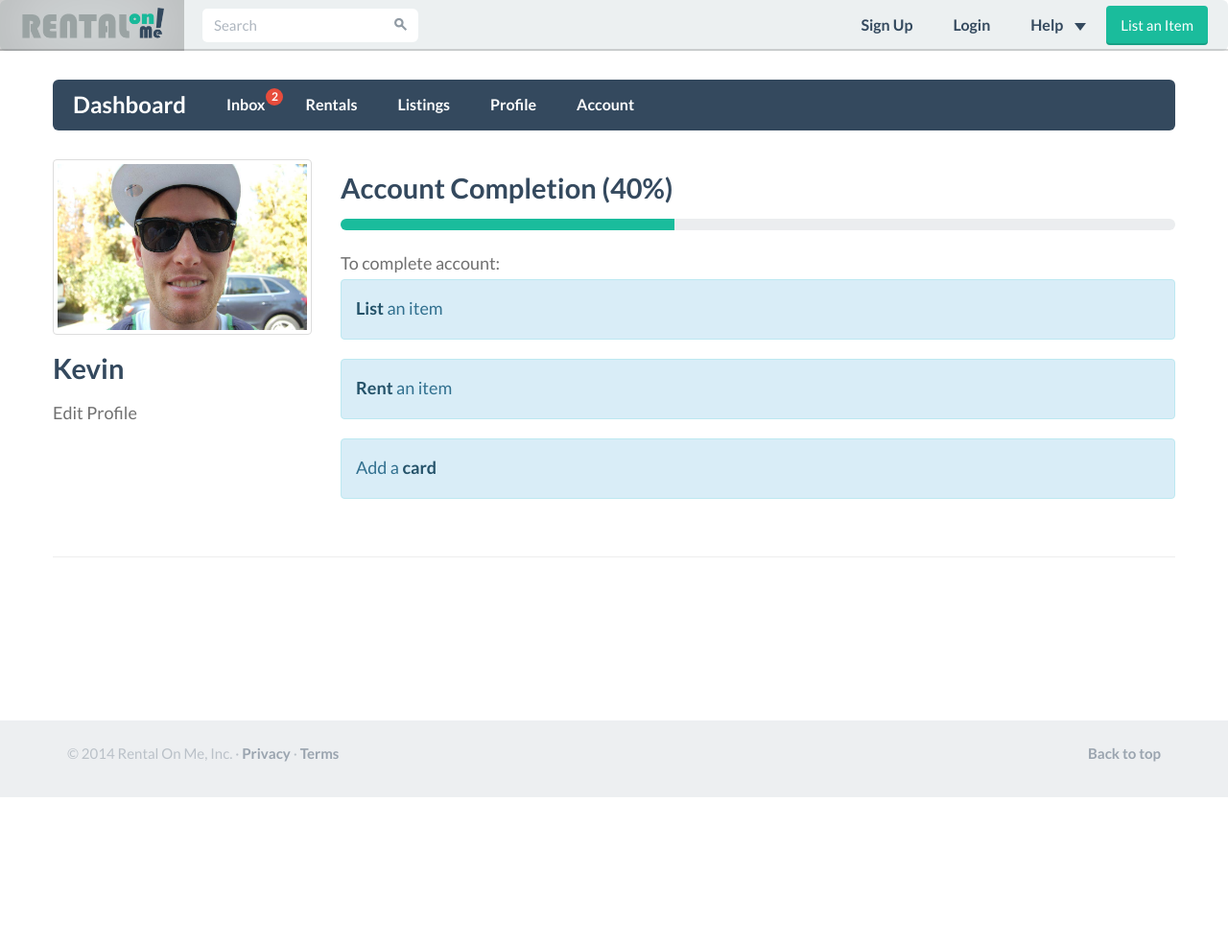
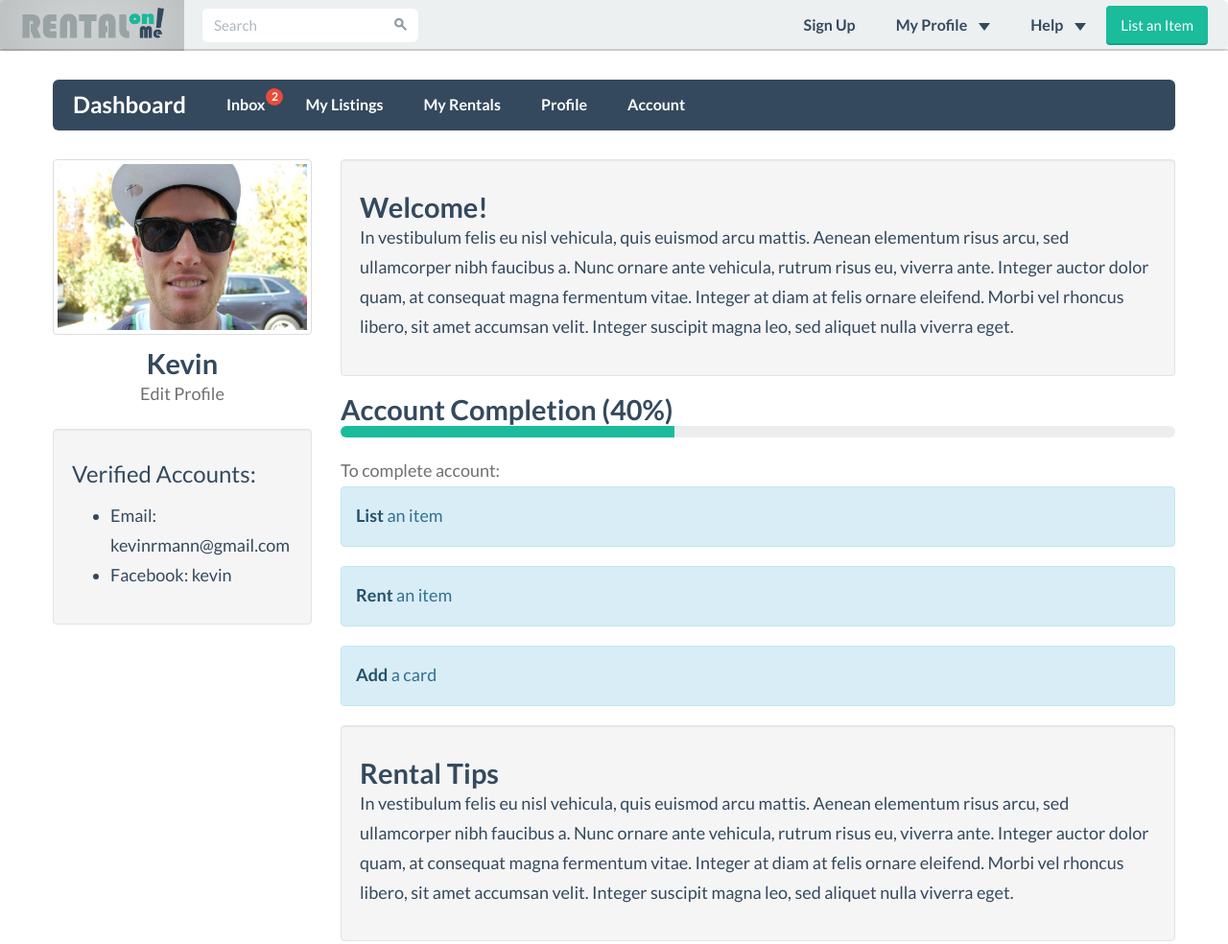
Before and after one commit to kevinmanncito/rental-on-me, a plain HTML site: page dashboard.html in a window 1280 px wide. Shown: the top 984 px of the page at 96% size. Before the commit the page ends 831 px from the top, so only its background shows below. Drawn offline with Linux system fonts and the light colour scheme.

Commit message:
Styling the dashboard a bit more

```diff
--- a/css/base.css
+++ b/css/base.css
@@ -364,6 +364,16 @@ input {margin-bottom: 5px;}
 .dashboard-container {
   min-height: 100%;
 }
+.placeholder img {
+  margin-bottom: 0;
+}
+.placeholder h4 {
+  margin-bottom: 0;
+}
+.block {
+  display: block;
+  margin-bottom: 20px;
+}
 
 /* Item view
 ------------------------- */
--- a/dashboard.html
+++ b/dashboard.html
@@ -34,7 +34,19 @@
     <div class="collapse navbar-collapse" id="navbar-collapse-01">
       <ul class="nav navbar-nav navbar-right">
         <li><a href="signUp.html">Sign Up</a></li>
-        <li><a href="dashboard.html">Login</a></li>
+        <li class="dropdown">
+          <a href="#" class="dropdown-toggle" data-toggle="dropdown">My Profile<b class="caret"></b></a>
+          <ul class="dropdown-menu">
+            <li><a href="#">Dashboard</a></li>
+            <li><a href="#">Inbox</a></li>
+            <li><a href="#">My Listings</a></li>
+            <li><a href="#">My Rentals</a></li>
+            <li><a href="#">Profile</a></li>
+            <li><a href="#">Account</a></li>
+            <li class="divider"></li>
+            <li><a href="#">Logout</a></li>
+          </ul>
+        </li>
         <li class="dropdown">
           <a href="#" class="dropdown-toggle" data-toggle="dropdown">Help<b class="caret"></b></a>
           <ul class="dropdown-menu">
@@ -79,8 +91,8 @@
             <div class="collapse navbar-collapse" id="navbar-collapse-01">
               <ul class="nav navbar-nav">
                 <li><a href="dashboard.html">Inbox</a><span class="navbar-new">2</span></li>
-                <li><a href="dashboard.html">Rentals</a></li>
-                <li><a href="dashboard.html">Listings</a></li>
+                <li><a href="dashboard.html">My Listings</a></li>
+                <li><a href="dashboard.html">My Rentals</a></li>
                 <li><a href="dashboard.html">Profile</a></li>
                 <li><a href="dashboard.html">Account</a></li>
               </ul>
@@ -91,12 +103,29 @@
       </div>
 
       <div class="row placeholders">
+
         <div class="col-xs-6 col-sm-3 placeholder">
           <img src="images/profile.jpg" class="img-responsive thumbnail" alt="Generic placeholder thumbnail">
-          <h4>Kevin</h4>
-          <a href="dashboard.html"><span class="text-muted">Edit Profile</span></a>
+          <h4 class="center">Kevin</h4>
+          <a href="dashboard.html" class="center">
+            <span class="text-muted center block">Edit Profile</span>
+          </a>
+          <div class="well">
+            <h6>Verified Accounts:</h6>
+            <ul>
+              <li>Email: kevinrmann@gmail.com</li>
+              <li>Facebook: kevin</li>
+            </ul>
+          </div>
         </div>
+
         <div class="col-sm-9 placeholder">
+          <div class="well">
+            <h4>Welcome!</h4>
+            <p>
+              In vestibulum felis eu nisl vehicula, quis euismod arcu mattis. Aenean elementum risus arcu, sed ullamcorper nibh faucibus a. Nunc ornare ante vehicula, rutrum risus eu, viverra ante. Integer auctor dolor quam, at consequat magna fermentum vitae. Integer at diam at felis ornare eleifend. Morbi vel rhoncus libero, sit amet accumsan velit. Integer suscipit magna leo, sed aliquet nulla viverra eget.
+            </p>
+          </div>
           <h4>Account Completion (40%)</h4>
           <div class="progress">
             <div class="progress-bar" style="width: 40%;"></div>
@@ -104,8 +133,16 @@
           <span class="text-muted">To complete account:</span>
           <div class="alert alert-info"><a href="dashboard.html" class="alert-link">List</a> an item</div>
           <div class="alert alert-info"><a href="dashboard.html" class="alert-link">Rent</a> an item</div>
-          <div class="alert alert-info">Add a <a href="dashboard.html" class="alert-link">card</a></div>
+          <div class="alert alert-info"><a href="dashboard.html" class="alert-link">Add</a> a card</div>
+          <div class="well">
+            <h4>Rental Tips</h4>
+            <p>
+              In vestibulum felis eu nisl vehicula, quis euismod arcu mattis. Aenean elementum risus arcu, sed ullamcorper nibh faucibus a. Nunc ornare ante vehicula, rutrum risus eu, viverra ante. Integer auctor dolor quam, at consequat magna fermentum vitae. Integer at diam at felis ornare eleifend. Morbi vel rhoncus libero, sit amet accumsan velit. Integer suscipit magna leo, sed aliquet nulla viverra eget.
+            </p>
+          </div>
         </div>
+
+
       </div>
 
       <hr class="dashboard-divider">
```
